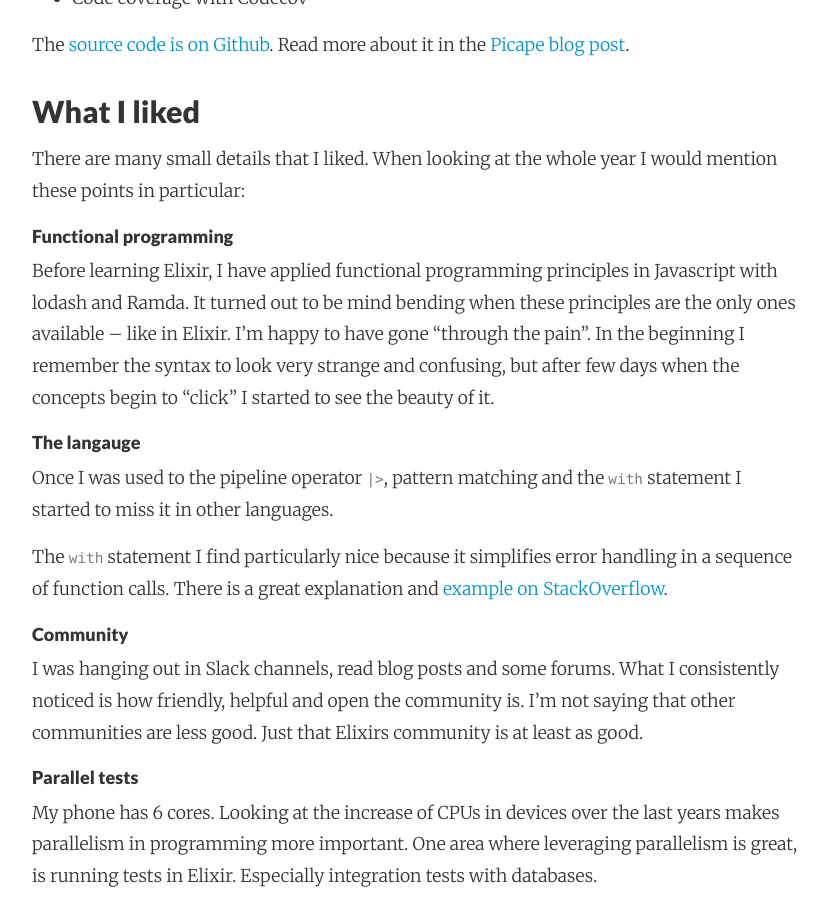
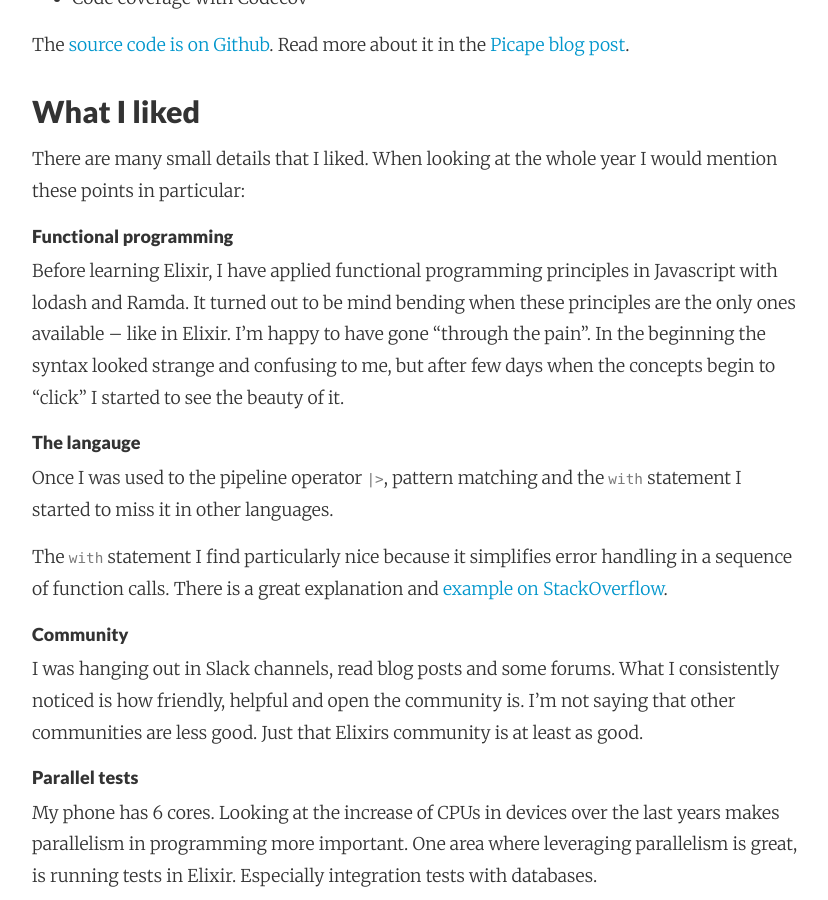
Before and after one commit to adri/adri.github.io, a Jekyll site: the page built from _posts/2017-12-13-learning-elixir-1-year-later.md, in a window 1280 px wide and 900 px high, scrolled down 3753 px. Shown: the whole window, without its empty margins (224-1052 px from the left). Built offline with Jekyll 4.4.1, drawn with Linux system fonts in a browser that asks for light colours; nearby versions of some CDN libraries; comment, search, counter and statistics services are not loaded.

Commit message:
Autocommit from wiki

```diff
--- a/_posts/2017-12-13-learning-elixir-1-year-later.md
+++ b/_posts/2017-12-13-learning-elixir-1-year-later.md
@@ -80,7 +80,7 @@ The [source code is on Github](https://github.com/adri/picape). Read more about
 There are many small details that I liked. When looking at the whole year I would mention these points in particular:
 
 ##### Functional programming
-Before learning Elixir, I have applied functional programming principles in Javascript with lodash and Ramda. It turned out to be mind bending when these principles are the only ones available – like in Elixir. I'm happy to have gone "through the pain". In the beginning I remember the syntax to look very strange and confusing, but after few days when the concepts begin to "click" I started to see the beauty of it.
+Before learning Elixir, I have applied functional programming principles in Javascript with lodash and Ramda. It turned out to be mind bending when these principles are the only ones available – like in Elixir. I'm happy to have gone "through the pain". In the beginning the syntax looked strange and confusing to me, but after few days when the concepts begin to "click" I started to see the beauty of it.
 
 ##### The langauge
 Once I was used to the pipeline operator `|>`, pattern matching and the `with` statement I started to miss it in other languages.
```
